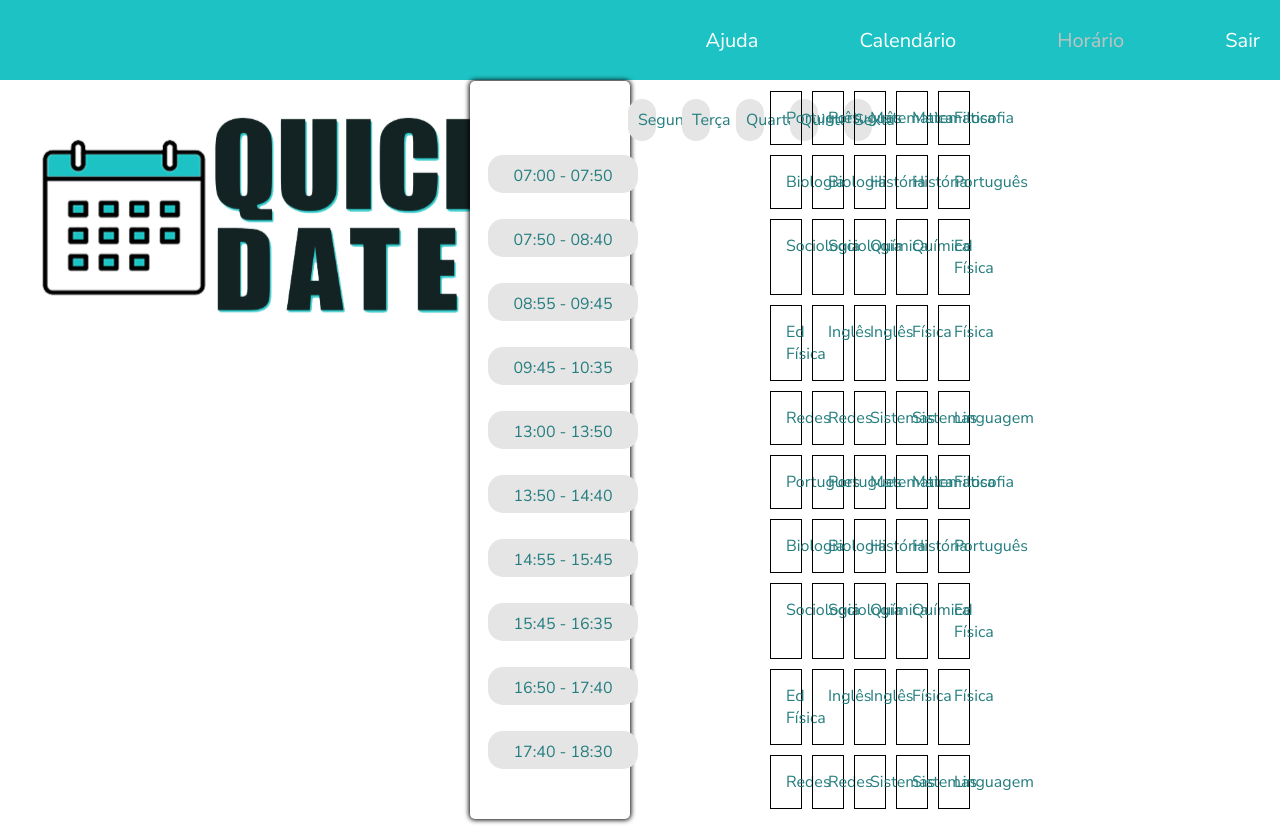
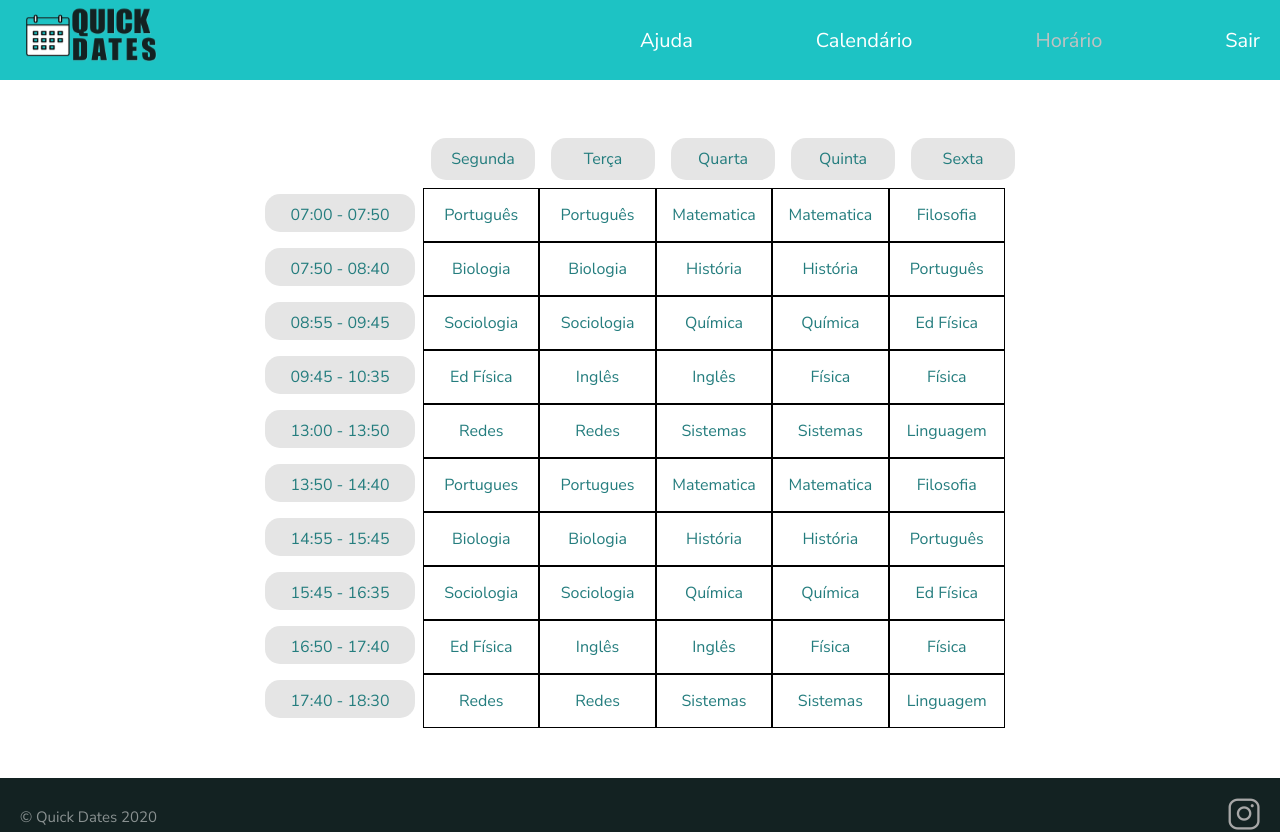
Before and after one commit to Quick-Dates/Quick-Dates-Web, a React (Create React App) app: page /time in a window 1280 px wide. Shown: the top 832 px of the page. Built offline with nearby package versions, Linux system fonts and the light colour scheme.

Commit message:
ajuste na colisão de class css

```diff
--- a/src/components/ClassSchedule/index.tsx
+++ b/src/components/ClassSchedule/index.tsx
@@ -3,7 +3,7 @@ import './styles.css';
 
 export default function ClassSchedule() {
   return (
-    <div className="container">
+    <div className="container-class">
       <div className="horarios">
         <span className="horario">07:00 - 07:50</span>
         <span className="horario">07:50 - 08:40</span>
--- a/src/components/ClassSchedule/styles.css
+++ b/src/components/ClassSchedule/styles.css
@@ -1,7 +1,7 @@
-.container {
+.container-class {
   display: flex;
-  flex-direction: row;
   margin: 5rem 0rem;
+  justify-content: center;
 }
 
 .horarios {
--- a/src/components/Header/index.tsx
+++ b/src/components/Header/index.tsx
@@ -31,8 +31,8 @@ export default function Header({ isStudent }: IProps) {
     <>
       {width <= 425 ? (
         <header className="header">
-          <div className="logo">
-            <img src={LogoHeaderMobile} alt="logo" />
+          <div className="logo-header">
+            <img src={LogoHeaderMobile} alt="logo-header" />
           </div>
 
           { isStudent
@@ -61,8 +61,8 @@ export default function Header({ isStudent }: IProps) {
         </header>
       ) : (
         <header className="header">
-          <div className="logo">
-            <img src={LogoHeader} alt="logo" />
+          <div className="logo-header">
+            <img src={LogoHeader} alt="logo-header" />
           </div>
           { isStudent
             ? (
--- a/src/components/Header/styles.css
+++ b/src/components/Header/styles.css
@@ -8,11 +8,11 @@
   padding: 0 20px;
 }
 
-.header .logo {
+.header .logo-header {
   height: 100%;
 }
 
-.header .logo img {
+.header .logo-header img {
   width: 80%;
 }
 
--- a/src/components/Template/index.tsx
+++ b/src/components/Template/index.tsx
@@ -18,7 +18,7 @@ export default function Template({ children, isStudent, title }: IProps) {
         <title>Quick Dates | {title}</title>
       </Helmet>
       <Header isStudent={isStudent} />
-      <div className="content">
+      <div className="content-page">
         {children}
       </div>
       <Footer />
--- a/src/components/Template/styles.css
+++ b/src/components/Template/styles.css
@@ -6,11 +6,12 @@
   width: 100%;
 }
 
-.content {
+.content-page {
   animation: transicao 0.5s linear;
   width: 100%;
   height: 100vh;
 }
+
 @media(max-width: 425px){
   .template{
     display: flex;
```
